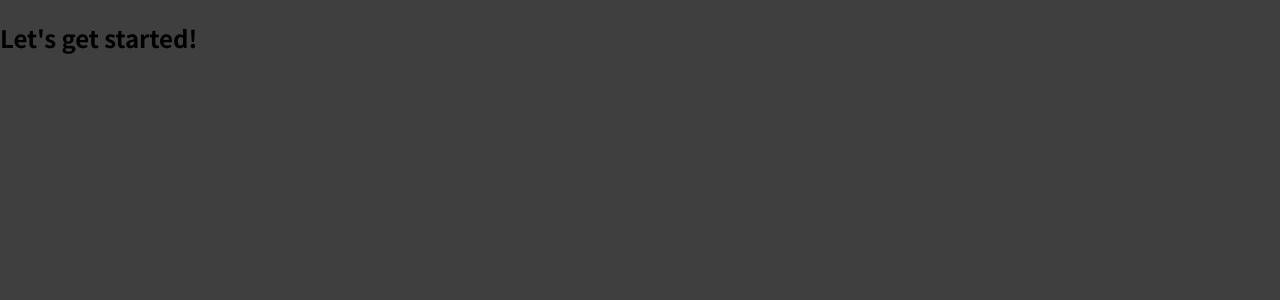
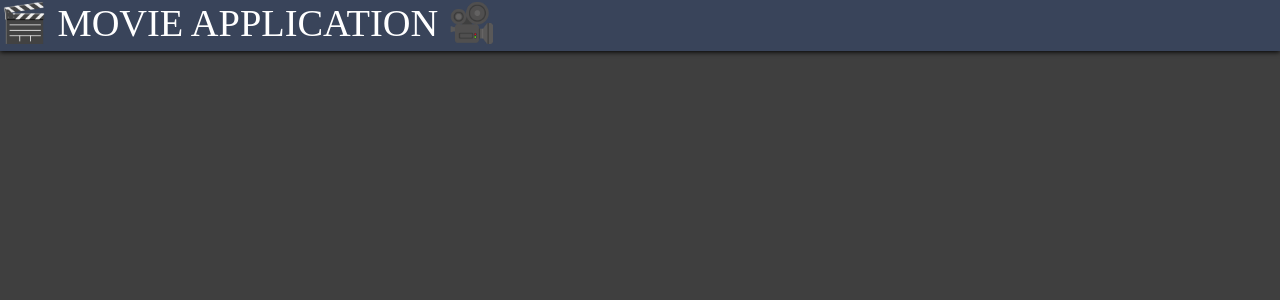
Before and after one commit to munirgu/JAP_Task_Frontend, a React (Create React App) app: page / in a window 1280 px wide. Shown: the top 300 px of the page. Built offline with nearby package versions, Linux system fonts and the light colour scheme.

Commit message:
Added Header

```diff
--- a/src/App.js
+++ b/src/App.js
@@ -1,9 +1,12 @@
+import {Fragment} from "react";
+import Header from "./components/Layout/Header";
+
+
 function App() {
   return (
-    <div>
-      <h2>Let's get started!</h2>
-    </div>
+    <Fragment>
+      <Header />
+    </Fragment>
   );
 }
-
 export default App;
--- /dev/null
+++ b/src/components/Layout/Header.js
@@ -0,0 +1,14 @@
+import { Fragment } from "react";
+import classes from "./Header.module.css";
+
+const Header = () => {
+  return (
+    <Fragment>
+      <header className={classes.header}>
+        <div>🎬 Movie Application 🎥</div>
+      </header>
+    </Fragment>
+  );
+};
+
+export default Header;
--- /dev/null
+++ b/src/components/Layout/Header.module.css
@@ -0,0 +1,15 @@
+.header {
+    width: 100%;
+    cursor: pointer;
+    position: fixed;
+    display: flex;
+    justify-content: left;
+    text-transform: uppercase;
+    background-color: #39445a;
+    font-family: "Brush Script MT", cursive;
+    font-size: 3vw;
+    padding-bottom: 5px;
+    box-shadow: 0px 1px 5px black;
+    color: white;
+    z-index: 100;
+  }
```
Also changed, not shown: 1 other file (tests, documents, lock files or other folders).
